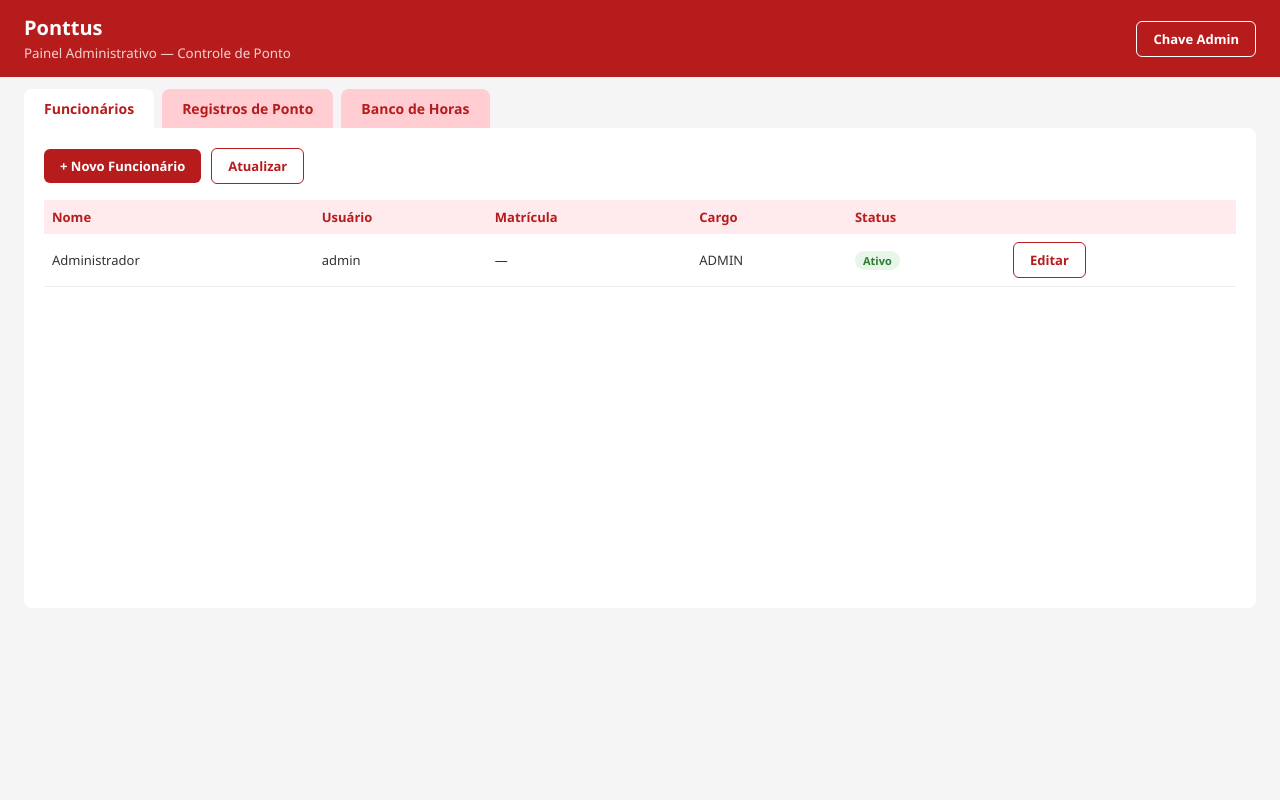
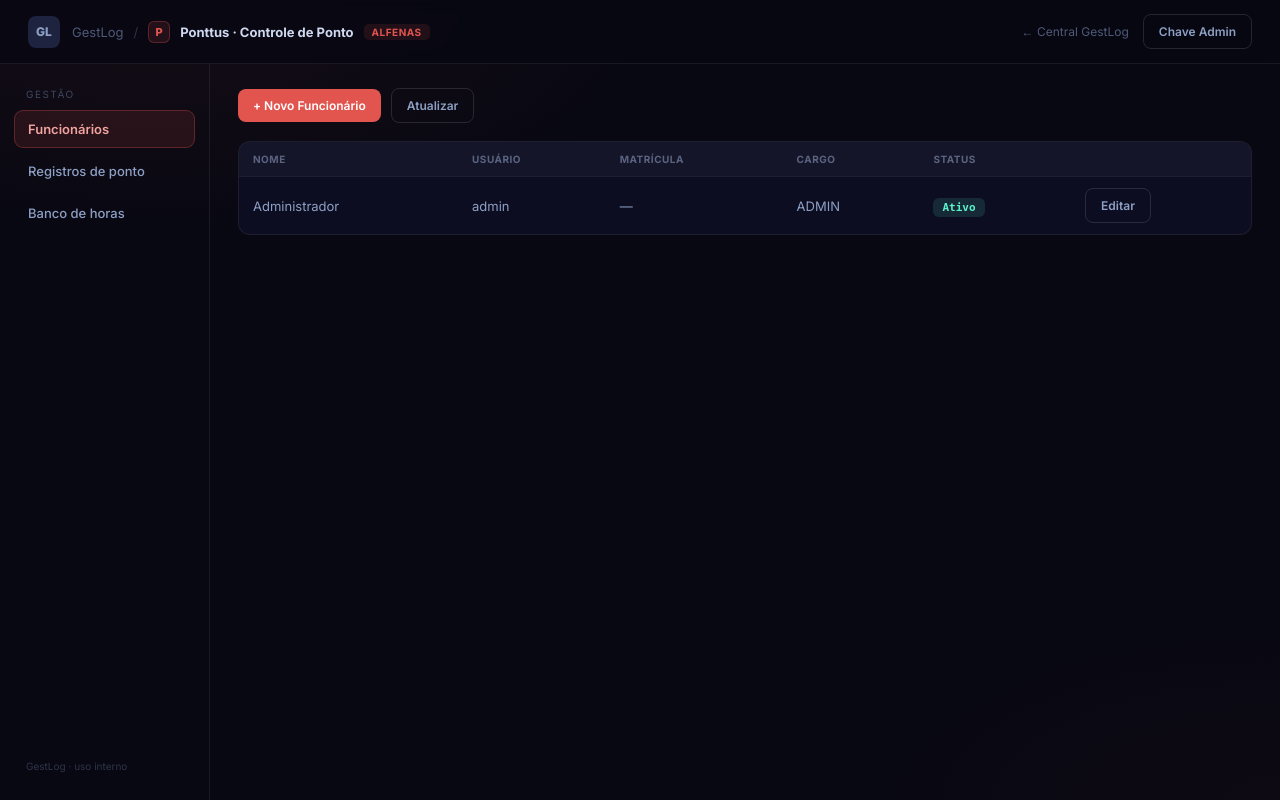
Before and after one commit to gabriellcs71-alt/ponttus-servidor, a Flask app: page / in a window 1280 px wide. Run offline with Flask 3, Linux system fonts and the light colour scheme; data comes from the database, SQL or seed files in the repository; some libraries are stand-ins or nearby versions.

Commit message:
Painel admin no visual profissional GestLog
Co-Authored-By: Claude Fable 5 <noreply@anthropic.com>

```diff
--- a/templates/painel.html
+++ b/templates/painel.html
@@ -3,65 +3,132 @@
 <head>
 <meta charset="UTF-8">
 <meta name="viewport" content="width=device-width, initial-scale=1">
-<title>Ponttus — Painel Administrativo</title>
+<title>GestLog — Ponttus · Controle de Ponto</title>
+<link href="https://fonts.googleapis.com/css2?family=Inter:wght@400;500;600;700;800&display=swap" rel="stylesheet">
 <style>
   :root {
-    --vermelho: #B71C1C; --vermelho-m: #C62828; --vermelho-l: #FFEBEE;
-    --rosa: #FFCDD2; --cinza: #F5F5F5; --texto: #333;
+    --bg:#080812; --panel:#0d0d22; --panel2:#11132b;
+    --line:rgba(255,255,255,.07); --line2:rgba(255,255,255,.12);
+    --txt:#e8ecf4; --txt2:#8da0c4; --txt3:#4e5a78;
+    --red:#e2554f; --red-soft:rgba(226,85,79,.12); --red-bd:rgba(226,85,79,.3);
+    --green:#5CF2C8;
   }
-  * { box-sizing: border-box; margin: 0; padding: 0; font-family: 'Segoe UI', system-ui, sans-serif; }
-  body { background: var(--cinza); color: var(--texto); }
-  header { background: var(--vermelho); color: #fff; padding: 14px 24px; display: flex; justify-content: space-between; align-items: center; }
-  header h1 { font-size: 20px; }
-  header small { opacity: .8; }
-  .tabs { display: flex; gap: 8px; padding: 12px 24px 0; }
-  .tab { padding: 10px 20px; border: none; border-radius: 8px 8px 0 0; background: var(--rosa); color: var(--vermelho); font-weight: bold; cursor: pointer; font-size: 14px; }
-  .tab.ativa { background: #fff; }
-  main { background: #fff; margin: 0 24px 24px; padding: 20px; border-radius: 0 8px 8px 8px; min-height: 60vh; }
+  * { box-sizing: border-box; margin: 0; padding: 0; font-family: 'Inter', system-ui, sans-serif; }
+  body {
+    background:
+      radial-gradient(ellipse 70% 50% at 12% 0%, rgba(226,85,79,.06) 0%, transparent 60%),
+      radial-gradient(ellipse 60% 40% at 100% 100%, rgba(120,40,40,.05) 0%, transparent 60%),
+      var(--bg);
+    color: var(--txt); min-height: 100vh;
+  }
+  .shell { display: flex; flex-direction: column; min-height: 100vh; }
+
+  header {
+    display: flex; align-items: center; justify-content: space-between;
+    padding: 14px 28px; border-bottom: 1px solid var(--line);
+    background: rgba(8,8,18,.85); backdrop-filter: blur(8px);
+  }
+  .brand { display: flex; align-items: center; gap: 12px; }
+  .brand-mark { width: 32px; height: 32px; border-radius: 8px; background: #1e2440; display: flex; align-items: center; justify-content: center; font-size: 12px; font-weight: 800; color: #8da0c4; }
+  .crumb { display: flex; align-items: center; gap: 10px; font-size: 13px; }
+  .crumb .g { color: var(--txt3); }
+  .crumb .sep { color: #2e344a; }
+  .pmark { width: 22px; height: 22px; border-radius: 6px; background: var(--red-soft); border: 1px solid var(--red-bd); color: var(--red); display: inline-flex; align-items: center; justify-content: center; font-size: 11px; font-weight: 800; }
+  .crumb .mod { font-weight: 700; color: #d0d8ef; }
+  .filial { font-size: 10px; font-weight: 700; color: var(--red); background: var(--red-soft); padding: 2px 8px; border-radius: 5px; letter-spacing: .5px; }
+  .hdr-right { display: flex; align-items: center; gap: 14px; }
+  .hdr-link { font-size: 12px; color: var(--txt3); text-decoration: none; }
+  .hdr-link:hover { color: var(--txt); }
+
+  .body { flex: 1; display: flex; }
+  aside { width: 210px; border-right: 1px solid var(--line); padding: 18px 14px; display: flex; flex-direction: column; gap: 4px; }
+  .nav-label { font-size: 10px; color: #3d4860; text-transform: uppercase; letter-spacing: 1.5px; padding: 6px 12px; }
+  .tab { display: flex; align-items: center; gap: 10px; width: 100%; text-align: left; padding: 10px 13px; border: 1px solid transparent; border-radius: 9px; background: transparent; color: var(--txt2); font-size: 13px; font-weight: 500; cursor: pointer; transition: .15s; }
+  .tab:hover { background: rgba(255,255,255,.04); color: var(--txt); }
+  .tab.ativa { background: var(--red-soft); border-color: var(--red-bd); color: #f0a39f; font-weight: 600; }
+  .side-foot { margin-top: auto; font-size: 10px; color: #2e344a; padding: 10px 12px; }
+
+  main { flex: 1; padding: 24px 28px; min-width: 0; }
+
+  .barra { display: flex; gap: 10px; margin-bottom: 18px; flex-wrap: wrap; align-items: center; }
+  .barra label { font-size: 12px; color: var(--txt2); font-weight: 500; }
+  .btn { background: var(--red); color: #fff; border: none; border-radius: 8px; padding: 9px 15px; cursor: pointer; font-weight: 600; font-size: 12px; transition: .15s; }
+  .btn:hover { filter: brightness(1.08); }
+  .btn.sec { background: transparent; color: var(--txt2); border: 1px solid var(--line2); }
+  .btn.sec:hover { color: var(--txt); border-color: rgba(255,255,255,.25); }
+  input, select { padding: 9px 11px; border: 1px solid var(--line2); border-radius: 8px; font-size: 13px; background: var(--panel2); color: var(--txt); }
+  input:focus, select:focus { outline: none; border-color: var(--red-bd); }
+
+  .resumo { display: grid; grid-template-columns: repeat(auto-fit, minmax(150px, 1fr)); gap: 12px; margin-bottom: 18px; }
+  .card { background: var(--panel); border: 1px solid var(--line); border-radius: 12px; padding: 14px 16px; }
+  .card b { display: block; font-size: 24px; font-weight: 700; color: #d0d8ef; }
+  .card span { font-size: 11px; color: var(--txt3); }
+
+  .tbl-wrap { background: var(--panel); border: 1px solid var(--line); border-radius: 12px; overflow: hidden; }
+  .tbl-scroll { max-height: 62vh; overflow: auto; }
   table { width: 100%; border-collapse: collapse; font-size: 13px; }
-  th { background: var(--vermelho-l); color: var(--vermelho); text-align: left; padding: 8px; position: sticky; top: 0; }
-  td { padding: 8px; border-bottom: 1px solid #eee; }
-  tr:hover td { background: var(--vermelho-l); }
-  .btn { background: var(--vermelho); color: #fff; border: none; border-radius: 6px; padding: 8px 16px; cursor: pointer; font-weight: bold; font-size: 13px; }
-  .btn.sec { background: #fff; color: var(--vermelho); border: 1.5px solid var(--vermelho); }
-  .btn:hover { opacity: .9; }
-  .barra { display: flex; gap: 10px; margin-bottom: 16px; flex-wrap: wrap; align-items: center; }
-  input, select { padding: 8px 10px; border: 1.5px solid var(--rosa); border-radius: 6px; font-size: 13px; }
-  .badge { padding: 2px 8px; border-radius: 10px; font-size: 11px; font-weight: bold; }
-  .badge.on  { background: #E8F5E9; color: #2E7D32; }
-  .badge.off { background: #FFEBEE; color: var(--vermelho); }
-  .badge.trabalho { background: #F5F5F5; color: #666; }
-  .badge.falta    { background: #EEEEEE; color: #424242; }
-  .badge.atestado { background: #E3F2FD; color: #1565C0; }
-  .badge.folga    { background: #E0F7FA; color: #00838F; }
-  .badge.feriado  { background: #FFF3E0; color: #E65100; }
-  .lnk { background: none; border: none; color: var(--vermelho); cursor: pointer; font-size: 12px; text-decoration: underline; padding: 0; }
-  dialog { border: none; border-radius: 12px; padding: 24px; width: 380px; box-shadow: 0 8px 40px rgba(0,0,0,.3); }
-  dialog::backdrop { background: rgba(0,0,0,.5); }
-  dialog h2 { color: var(--vermelho); font-size: 16px; margin-bottom: 14px; }
-  dialog label { display: block; font-size: 12px; font-weight: bold; color: var(--vermelho); margin: 10px 0 4px; }
+  th { background: rgba(255,255,255,.03); color: #5a6480; text-align: left; padding: 11px 14px; position: sticky; top: 0; font-size: 10px; font-weight: 700; text-transform: uppercase; letter-spacing: .5px; }
+  td { padding: 11px 14px; border-top: 1px solid var(--line); color: var(--txt2); }
+  td b { color: #d0d8ef; font-weight: 600; font-family: monospace; }
+  tr:hover td { background: rgba(226,85,79,.05); }
+
+  .badge { padding: 3px 9px; border-radius: 6px; font-size: 11px; font-weight: 600; }
+  .badge.on  { background: rgba(92,242,200,.12); color: var(--green); font-family: monospace; }
+  .badge.off { background: var(--red-soft); color: #f0a39f; font-family: monospace; }
+  .badge.trabalho { background: rgba(255,255,255,.05); color: var(--txt2); }
+  .badge.falta    { background: rgba(255,255,255,.07); color: #c0c8da; }
+  .badge.atestado { background: rgba(74,127,212,.15); color: #7fb0ee; }
+  .badge.folga    { background: rgba(0,180,180,.13); color: #4fd6d6; }
+  .badge.feriado  { background: rgba(245,158,11,.14); color: #f5b342; }
+  .lnk { background: none; border: none; color: var(--red); cursor: pointer; font-size: 12px; text-decoration: underline; padding: 0; }
+
+  dialog { border: none; border-radius: 14px; padding: 24px; width: 400px; background: var(--panel); color: var(--txt); box-shadow: 0 20px 70px rgba(0,0,0,.6); border: 1px solid var(--line2); }
+  dialog::backdrop { background: rgba(4,4,10,.7); }
+  dialog h2 { color: #d0d8ef; font-size: 16px; margin-bottom: 16px; }
+  dialog label { display: block; font-size: 11px; font-weight: 600; color: var(--txt2); margin: 12px 0 5px; }
   dialog input, dialog select { width: 100%; }
-  .dlg-acoes { display: flex; gap: 10px; margin-top: 18px; justify-content: flex-end; }
-  .resumo { display: flex; gap: 16px; margin-bottom: 16px; flex-wrap: wrap; }
-  .card { background: var(--vermelho-l); border-radius: 8px; padding: 12px 20px; }
-  .card b { display: block; font-size: 22px; color: var(--vermelho); }
-  .card span { font-size: 11px; color: var(--vermelho-m); }
-  #msg { padding: 10px; border-radius: 6px; margin-bottom: 12px; display: none; font-size: 13px; }
-  #msg.ok  { background: #E8F5E9; color: #2E7D32; display: block; }
-  #msg.err { background: var(--vermelho-l); color: var(--vermelho); display: block; }
+  .dlg-acoes { display: flex; gap: 10px; margin-top: 20px; justify-content: flex-end; }
+
+  #msg { padding: 11px 14px; border-radius: 9px; margin-bottom: 14px; display: none; font-size: 13px; }
+  #msg.ok  { background: rgba(92,242,200,.1); color: var(--green); display: block; border: 1px solid rgba(92,242,200,.25); }
+  #msg.err { background: var(--red-soft); color: #f0a39f; display: block; border: 1px solid var(--red-bd); }
+
+  @media (max-width: 760px) {
+    .body { flex-direction: column; }
+    aside { width: 100%; flex-direction: row; flex-wrap: wrap; border-right: none; border-bottom: 1px solid var(--line); }
+    .nav-label, .side-foot { display: none; }
+    .tab { width: auto; }
+  }
 </style>
 </head>
 <body>
+<div class="shell">
+
   <header>
-  <div><h1>Ponttus</h1><small>Painel Administrativo — Controle de Ponto</small></div>
-  <button class="btn sec" style="background:transparent;color:#fff;border-color:#fff" onclick="trocarChave()">Chave Admin</button>
+    <div class="brand">
+      <div class="brand-mark">GL</div>
+      <div class="crumb">
+        <span class="g">GestLog</span>
+        <span class="sep">/</span>
+        <span class="pmark">P</span>
+        <span class="mod">Ponttus · Controle de Ponto</span>
+        <span class="filial">ALFENAS</span>
+      </div>
+    </div>
+    <div class="hdr-right">
+      <a class="hdr-link" href="http://localhost:5678/">← Central GestLog</a>
+      <button class="btn sec" onclick="trocarChave()">Chave Admin</button>
+    </div>
   </header>
 
-<div class="tabs">
+  <div class="body">
+    <aside>
+      <div class="nav-label">Gestão</div>
       <button class="tab ativa" id="tabFunc" onclick="mostrar('func')">Funcionários</button>
-  <button class="tab" id="tabReg" onclick="mostrar('reg')">Registros de Ponto</button>
-  <button class="tab" id="tabBanco" onclick="mostrar('banco')">Banco de Horas</button>
-</div>
+      <button class="tab" id="tabReg" onclick="mostrar('reg')">Registros de ponto</button>
+      <button class="tab" id="tabBanco" onclick="mostrar('banco')">Banco de horas</button>
+      <div class="side-foot">GestLog · uso interno</div>
+    </aside>
 
     <main>
       <div id="msg"></div>
@@ -71,15 +138,17 @@
           <button class="btn" onclick="abrirNovo()">+ Novo Funcionário</button>
           <button class="btn sec" onclick="carregarFuncionarios()">Atualizar</button>
         </div>
+        <div class="tbl-wrap"><div class="tbl-scroll">
           <table>
             <thead><tr><th>Nome</th><th>Usuário</th><th>Matrícula</th><th>Cargo</th><th>Status</th><th></th></tr></thead>
             <tbody id="tbFunc"></tbody>
           </table>
+        </div></div>
       </section>
 
       <section id="secReg" style="display:none">
         <div class="barra">
-      <label style="font-size:13px;font-weight:bold;color:var(--vermelho)">Mês:</label>
+          <label>Mês:</label>
           <input type="month" id="filtroMes">
           <button class="btn" onclick="carregarRegistros()">Buscar</button>
           <button class="btn" onclick="abrirAbono()">+ Lançar Abono</button>
@@ -87,32 +156,35 @@
           <button class="btn sec" onclick="exportarCSV()">Exportar CSV</button>
         </div>
         <div class="resumo" id="resumoReg"></div>
-    <div style="max-height:60vh;overflow:auto">
+        <div class="tbl-wrap"><div class="tbl-scroll">
           <table>
             <thead><tr><th>Funcionário</th><th>Data</th><th>Situação</th><th>Cidade</th><th>Entrada</th><th>Almoço</th><th>Saída</th><th>Horas</th><th></th></tr></thead>
             <tbody id="tbReg"></tbody>
           </table>
-    </div>
+        </div></div>
       </section>
 
       <section id="secBanco" style="display:none">
         <div class="barra">
-      <label style="font-size:13px;font-weight:bold;color:var(--vermelho)">Mês:</label>
+          <label>Mês:</label>
           <input type="month" id="bancoMes">
           <button class="btn" onclick="carregarBanco()">Calcular</button>
           <button class="btn sec" onclick="document.getElementById('bancoMes').value='';carregarBanco()">Acumulado (tudo)</button>
           <button class="btn" onclick="exportarBancoExcel()">Exportar Excel</button>
-      <span style="font-size:12px;color:#888;margin-left:auto">Jornada: 8h48/dia · seg a sex · falta = −8h48</span>
+          <span style="font-size:12px;color:var(--txt3);margin-left:auto">Jornada: 8h48/dia · seg a sex · falta = −8h48</span>
         </div>
         <div class="resumo" id="resumoBanco"></div>
-    <div style="max-height:60vh;overflow:auto">
+        <div class="tbl-wrap"><div class="tbl-scroll">
           <table>
             <thead><tr><th>Funcionário</th><th>Dias trabalhados</th><th>Horas trabalhadas</th><th>Faltas</th><th>Saldo do banco</th></tr></thead>
             <tbody id="tbBanco"></tbody>
           </table>
-    </div>
+        </div></div>
       </section>
     </main>
+  </div>
+
+</div>
 
 <dialog id="dlgAbono">
   <h2>Lançar Abono</h2>
@@ -128,7 +200,7 @@
       <option value="folga">Folga</option>
       <option value="feriado">Feriado</option>
     </select>
-    <p style="font-size:11px;color:#888;margin-top:10px">O abono prevalece sobre o dia: as horas lançadas pelo funcionário naquela data serão zeradas.</p>
+    <p style="font-size:11px;color:var(--txt3);margin-top:10px">O abono prevalece sobre o dia: as horas lançadas pelo funcionário naquela data serão zeradas.</p>
     <div class="dlg-acoes">
       <button type="button" class="btn sec" onclick="dlgAbono.close()">Cancelar</button>
       <button type="submit" class="btn">Lançar</button>
@@ -331,7 +403,7 @@ async function carregarBanco() {
         <td>${f.dias}</td><td>${fmtMin(f.trab)}</td><td>${f.faltas}</td>
         <td><span class="badge ${f.saldo >= 0 ? 'on' : 'off'}">${fmtSaldo(f.saldo)}</span></td>
       </tr>`;
-    }).join('') || '<tr><td colspan="5" style="text-align:center;color:#888;padding:20px">Nenhum registro no período.</td></tr>';
+    }).join('') || '<tr><td colspan="5" style="text-align:center;color:var(--txt3);padding:20px">Nenhum registro no período.</td></tr>';
     document.getElementById('resumoBanco').innerHTML = `
       <div class="card"><b>${arr.length}</b><span>funcionários</span></div>
       <div class="card"><b>${fmtSaldo(totalSaldo)}</b><span>saldo total do banco</span></div>`;
@@ -423,6 +495,7 @@ function exportarCSV() {
 
 // Mês atual como padrão
 document.getElementById('filtroMes').value = new Date().toISOString().slice(0, 7);
+document.getElementById('bancoMes').value = new Date().toISOString().slice(0, 7);
 carregarFuncionarios();
 </script>
 </body>
```
Lines whose indentation alone changed are shown as unchanged.
